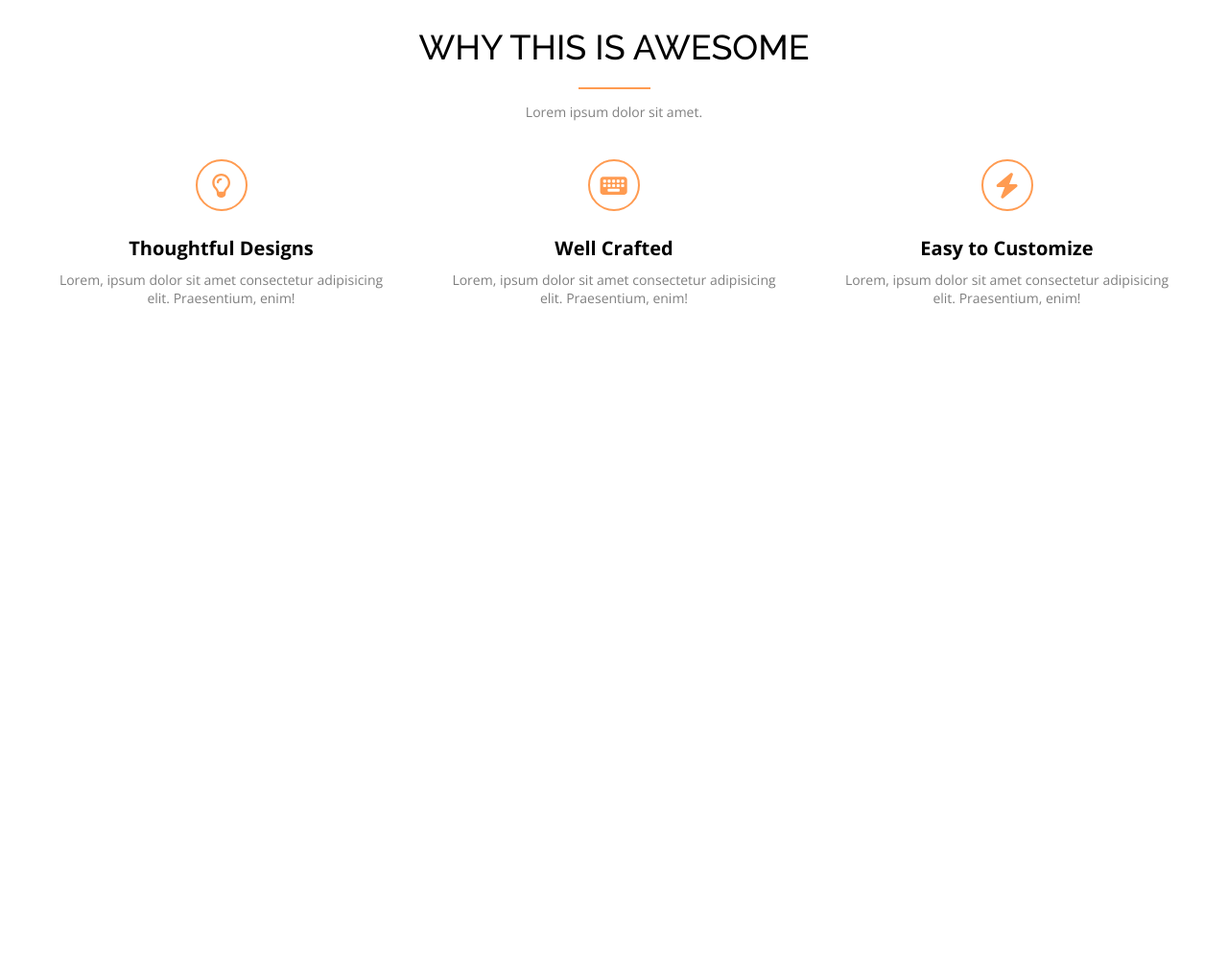
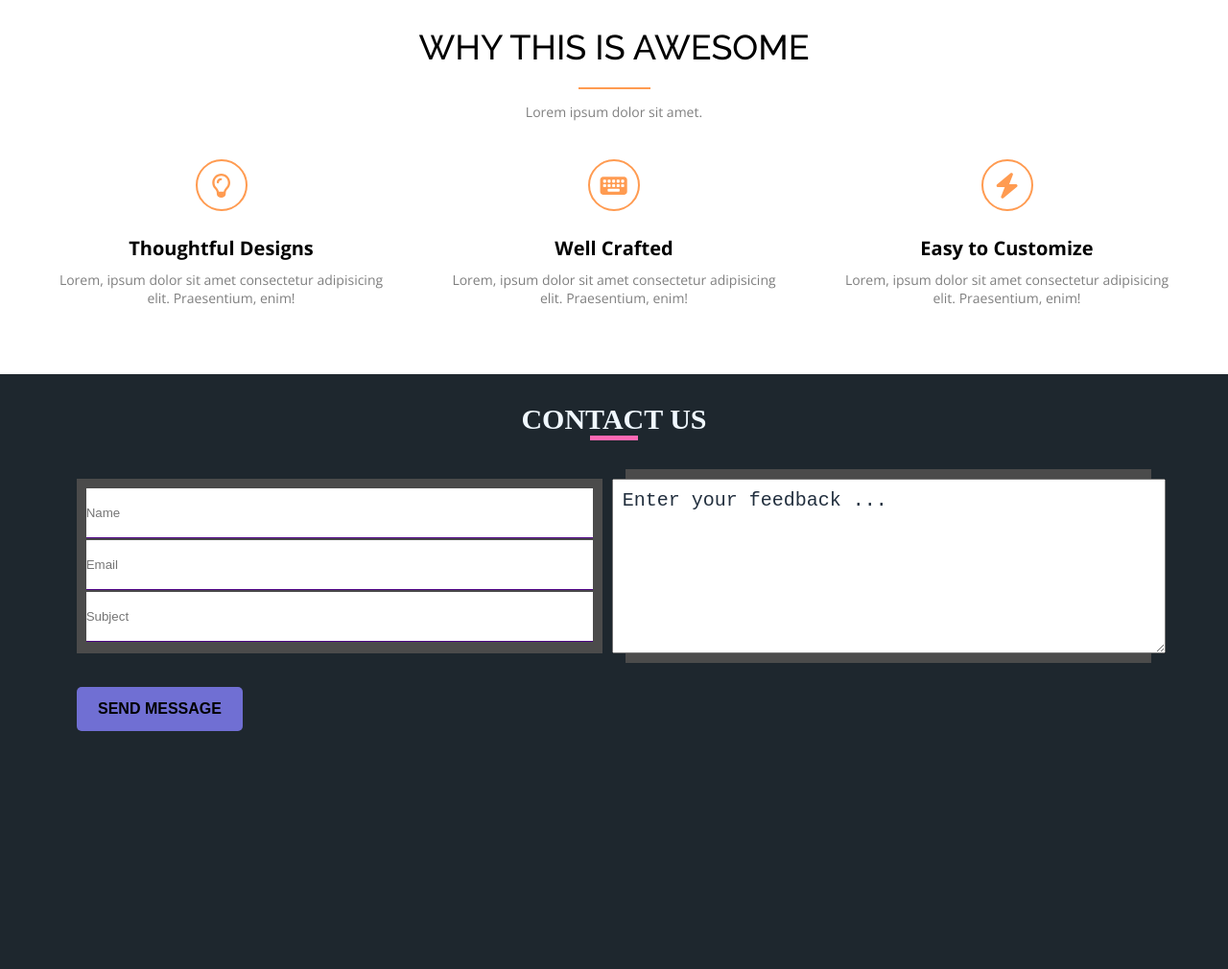
Before and after one commit to asadujaman74/AXIT-Web-Clone, a plain HTML site: page index.html in a window 1280 px wide. Shown: the part 2339-3349 px from the top of the page at 96% size. Before the commit the page ends 2729 px from the top, so only its background shows below. Drawn offline with nearby package versions, Linux system fonts and the light colour scheme.

Commit message:
Contact section Updated

```diff
--- /dev/null
+++ b/css/contact.css
@@ -0,0 +1,80 @@
+/* <----------------- Contact Section -----------------> */
+.contact{
+    display: flex;
+    flex-direction: column;
+    align-items: center;
+    padding: 30px 0px;
+    background-color: #1e272e;
+    height: 70vh;
+    background-position: center;
+    background-size:cover;
+    background-origin:border-box;
+    background-repeat: no-repeat;
+}
+.left-contact{
+    display: flex;
+    flex-direction: column;
+    align-items: center;
+    padding: 0px 0px 30px 0px;
+}
+.left-contact h3{
+    font-size: 30px;
+    color: aliceblue;
+}
+.left-contact span{
+    display: inline-block;
+    width: 50px;
+    height: 5px;
+    background: hotpink;
+}
+
+
+.left-contact p{
+    font-size: 22px;
+    color: aliceblue;
+}
+.right-contact{
+    display: flex;
+    justify-content: space-evenly;
+    align-items: center;
+    width: 100%;
+}
+
+.form-left form , .form-right form{
+    background-color: #4b4b4b;
+    padding: 10px;
+    display: flex;
+    flex-direction: column;
+    align-items:center;
+    width: 33em;
+
+}
+.form-left form input, .form-right form input{
+    padding: 18px 0px;
+    width: 100%;
+    border: none;
+    border-bottom: 1px solid indigo;
+    margin-bottom: 2px;
+}
+.form-right form textarea::placeholder{
+    color: #222f3e;
+    font-size: 20px;
+    padding: 10px 10px;
+}
+
+.download-btn{
+    margin-top:25px;
+    margin-left: 25px;
+    padding:14px 22px;
+    font-size: 16px;
+    font-weight: bold;
+    border: none;
+    border-radius: 5px;
+    text-transform: uppercase;
+    cursor: pointer;
+    background-color: #706fd3;
+    transition: ease-in-out 0.25s;
+}
+.download-btn:hover{
+    box-shadow: 5px 0px 10px yellowgreen;
+}
--- a/index.html
+++ b/index.html
@@ -15,6 +15,7 @@
     <link href="https://fonts.googleapis.com/css2?family=Raleway:wght@100;200;300;400;500;600;700;800;900&display=swap" rel="stylesheet">
 
     <link rel="stylesheet" href="css/style.css">
+    <link rel="stylesheet" href="./css/contact.css">
 </head>
 <body>
 
@@ -231,9 +232,38 @@
     ============================== -->
 
 
+     <!-- ===========================
+            Contact Part Start
+    ============================== -->
+
+    <section class="contact" id="Contact">
+        <div class="container">
+            <div class="left-contact">
+                <h3>CONTACT US</h3>
+                <span></span>
+            </div>
+            <div class="right-contact">
+                <div class="form-left">
+                    <form action="#">
+                        <input type="text" placeholder="Name">
+                        <input type="email" placeholder="Email">
+                        <input type="text" placeholder="Subject">
+                    </form>
+                </div>
+                <div class="form-right">
+                    <form action="#">
+                        <textarea name="Message" id="Message" cols="70" rows="12" placeholder="Enter your feedback ..."></textarea>
+                    </form>
+                </div>
+            </div>
+            <button class="download-btn">Send Message</button>
+        </div>
+    </section>
 
 
-
+ <!-- ===========================
+            Contact  Part End
+    ============================== -->
 
 
 
```
